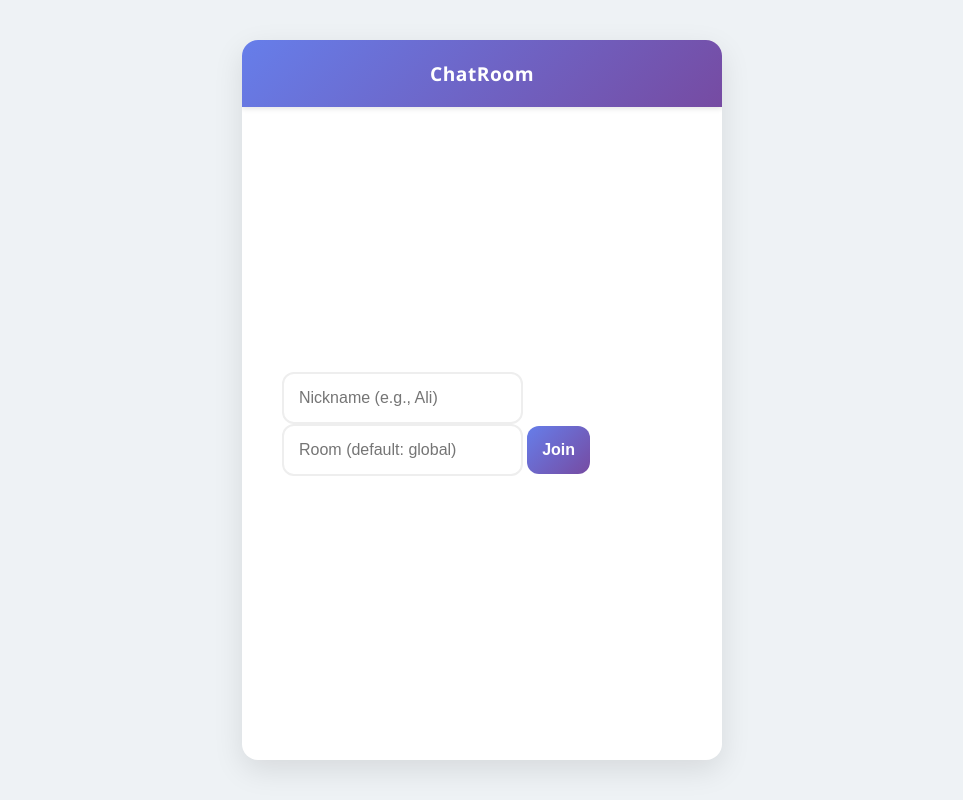
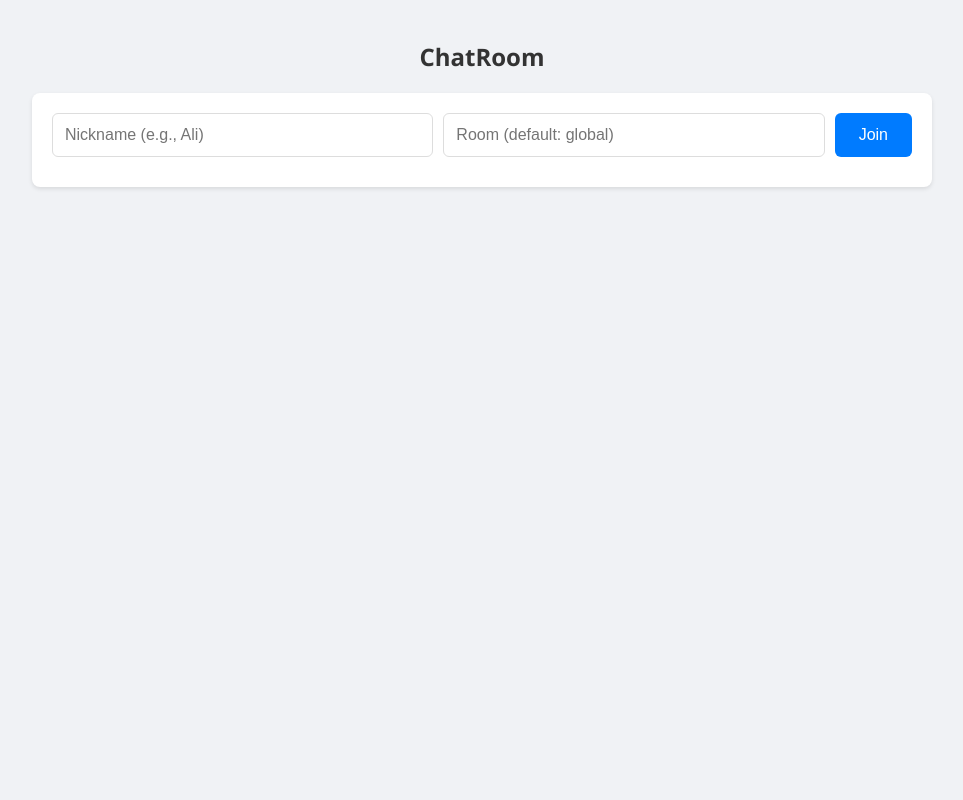
Before and after one commit to MAS191/chatroom-devops, a Flask app: page / in a window 1280 px wide. Shown: the whole page, without its empty margins (158-1121 px from the left). Run offline with Flask 3, Linux system fonts and the light colour scheme.

```diff
--- a/services/chat-api/static/app.js
+++ b/services/chat-api/static/app.js
@@ -64,18 +64,9 @@ function renderMessages(list) {
   messagesDiv.innerHTML = "";
   for (const m of list) {
     const div = document.createElement("div");
-    const isMe = m.nickname === nickname;
-    div.className = "msg " + (isMe ? "msg-me" : "msg-other");
-
-    div.innerHTML = `
-      <div class="bubble">
-        <div class="meta">
-          <span class="user">${escapeHtml(m.nickname)}</span>
-          <span class="time">${new Date(m.created_at).toLocaleTimeString()}</span>
-        </div>
-        <div class="content">${escapeHtml(m.text)}</div>
-      </div>
-    `;
+    div.className = "msg";
+    div.innerHTML = `<b>${escapeHtml(m.nickname)}</b>: ${escapeHtml(m.text)}
+      <span class="time">${new Date(m.created_at).toLocaleString()}</span>`;
     messagesDiv.appendChild(div);
   }
   messagesDiv.scrollTop = messagesDiv.scrollHeight;
--- a/services/chat-api/static/style.css
+++ b/services/chat-api/static/style.css
@@ -1,230 +1,41 @@
-:root {
-  --primary-color: #007bff;
-  --primary-gradient: linear-gradient(135deg, #667eea 0%, #764ba2 100%);
-  --bg-color: #eef2f5;
-  --chat-bg: #ffffff;
-  --text-color: #333;
-  --message-bg-me: #667eea;
-  --message-text-me: #ffffff;
-  --message-bg-other: #f1f0f0;
-  --message-text-other: #333;
-  --input-bg: #f8f9fa;
-  --border-radius: 16px;
-}
+body { font-family: 'Segoe UI', Tahoma, Geneva, Verdana, sans-serif; background: #f0f2f5; margin: 0; padding: 20px; }
+.wrap { max-width: 900px; margin: 0 auto; }
+h2 { text-align: center; color: #333; }
 
-body {
-  font-family: 'Segoe UI', Roboto, Helvetica, Arial, sans-serif;
-  background-color: var(--bg-color);
-  margin: 0;
-  display: flex;
-  justify-content: center;
-  align-items: center;
-  height: 100vh;
-  color: var(--text-color);
-}
+.card { background: white; padding: 20px; border-radius: 8px; box-shadow: 0 2px 4px rgba(0,0,0,0.1); margin-bottom: 20px; }
 
-.wrap {
-  width: 100%;
-  max-width: 480px;
-  height: 90vh;
-  display: flex;
-  flex-direction: column;
-  background: var(--chat-bg);
-  border-radius: var(--border-radius);
-  box-shadow: 0 10px 30px rgba(0,0,0,0.1);
-  overflow: hidden;
-  position: relative;
-}
-
-h2 {
-  text-align: center;
-  margin: 0;
-  padding: 20px;
-  background: var(--primary-gradient);
-  color: white;
-  font-size: 1.2rem;
-  font-weight: 600;
-  letter-spacing: 0.5px;
-  box-shadow: 0 2px 5px rgba(0,0,0,0.1);
-  z-index: 10;
-}
-
-/* Join Box */
-#joinBox {
-  padding: 40px;
-  display: flex;
-  flex-direction: column;
-  justify-content: center;
-  height: 100%;
-  gap: 15px;
-}
-
-#joinBox input {
-  padding: 15px;
-  border: 2px solid #eee;
-  border-radius: 12px;
-  font-size: 1rem;
-  transition: border-color 0.3s;
-  outline: none;
-}
-
-#joinBox input:focus {
-  border-color: #764ba2;
-}
-
-#joinBox button {
-  padding: 15px;
-  background: var(--primary-gradient);
-  color: white;
-  border: none;
-  border-radius: 12px;
-  font-size: 1rem;
-  font-weight: bold;
-  cursor: pointer;
-  transition: transform 0.1s;
-}
-
-#joinBox button:active {
-  transform: scale(0.98);
-}
-
-/* Chat Box */
-#chatBox {
-  display: flex;
-  flex-direction: column;
-  height: 100%;
-}
-
-#whoami {
-  background: #f8f9fa;
-  padding: 8px;
-  text-align: center;
-  font-size: 0.85rem;
-  color: #666;
-  border-bottom: 1px solid #eee;
-}
+.row { display: flex; gap: 10px; margin-bottom: 10px; }
+input { flex: 1; padding: 12px; border: 1px solid #ddd; border-radius: 6px; font-size: 16px; }
+button { padding: 12px 24px; background: #007bff; color: white; border: none; border-radius: 6px; cursor: pointer; font-size: 16px; }
+button:hover { background: #0056b3; }
 
 .messages {
-  flex: 1;
-  padding: 20px;
-  overflow-y: auto;
-  display: flex;
-  flex-direction: column;
-  gap: 10px;
-  background-color: #fff;
+    height: 500px;
+    overflow-y: auto;
+    border: 1px solid #e1e1e1;
+    border-radius: 6px;
+    padding: 15px;
+    background: #fff;
+    margin-bottom: 15px;
+    display: flex;
+    flex-direction: column;
 }
 
 .msg {
-  display: flex;
-  flex-direction: column;
-  max-width: 80%;
-  animation: fadeIn 0.3s ease;
+    padding: 10px;
+    border-bottom: 1px solid #f0f0f0;
+    line-height: 1.5;
 }
+.msg:last-child { border-bottom: none; }
 
-@keyframes fadeIn {
-  from { opacity: 0; transform: translateY(10px); }
-  to { opacity: 1; transform: translateY(0); }
-}
+.msg b { color: #2c3e50; margin-right: 5px; }
+.time { color: #999; font-size: 0.85em; float: right; }
 
-.msg-me {
-  align-self: flex-end;
-  align-items: flex-end;
-}
+.muted { color: #666; font-size: 14px; text-align: center; }
+.hidden { display: none; }
 
-.msg-other {
-  align-self: flex-start;
-  align-items: flex-start;
-}
-
-.bubble {
-  padding: 10px 15px;
-  border-radius: 18px;
-  position: relative;
-  font-size: 0.95rem;
-  line-height: 1.4;
-  box-shadow: 0 1px 2px rgba(0,0,0,0.05);
-}
-
-.msg-me .bubble {
-  background: var(--message-bg-me);
-  color: var(--message-text-me);
-  border-bottom-right-radius: 4px;
-}
-
-.msg-other .bubble {
-  background: var(--message-bg-other);
-  color: var(--message-text-other);
-  border-bottom-left-radius: 4px;
-}
-
-.meta {
-  font-size: 0.7rem;
-  margin-bottom: 4px;
-  opacity: 0.7;
-  display: flex;
-  gap: 8px;
-}
-
-.msg-me .meta {
-  flex-direction: row-reverse;
-  color: #eee;
-}
-
-.msg-other .meta {
-  color: #888;
-}
-
-/* Input Area */
-#chatBox .row {
-  padding: 15px;
-  background: white;
-  border-top: 1px solid #eee;
-  display: flex;
-  gap: 10px;
-  align-items: center;
-}
-
-#text {
-  flex: 1;
-  padding: 12px 15px;
-  border-radius: 25px;
-  border: 1px solid #ddd;
-  background: var(--input-bg);
-  outline: none;
-  font-size: 0.95rem;
-}
-
-#text:focus {
-  border-color: #ccc;
-}
-
-#sendBtn {
-  background: var(--primary-gradient);
-  color: white;
-  border: none;
-  width: 45px;
-  height: 45px;
-  border-radius: 50%;
-  cursor: pointer;
-  display: flex;
-  align-items: center;
-  justify-content: center;
-  font-size: 0.9rem;
-  box-shadow: 0 2px 5px rgba(0,0,0,0.2);
-}
-
-.hidden {
-  display: none !important;
-}
-
-.muted {
-  color: #999;
-  font-size: 0.8rem;
-  text-align: center;
-  margin-top: 5px;
-}
-
-/* Scrollbar */
-::-webkit-scrollbar { width: 5px; }
-::-webkit-scrollbar-thumb { background: #ccc; border-radius: 10px; }
-::-webkit-scrollbar-track { background: transparent; }
+/* Scrollbar styling */
+::-webkit-scrollbar { width: 8px; }
+::-webkit-scrollbar-track { background: #f1f1f1; }
+::-webkit-scrollbar-thumb { background: #ccc; border-radius: 4px; }
+::-webkit-scrollbar-thumb:hover { background: #999; }
```
